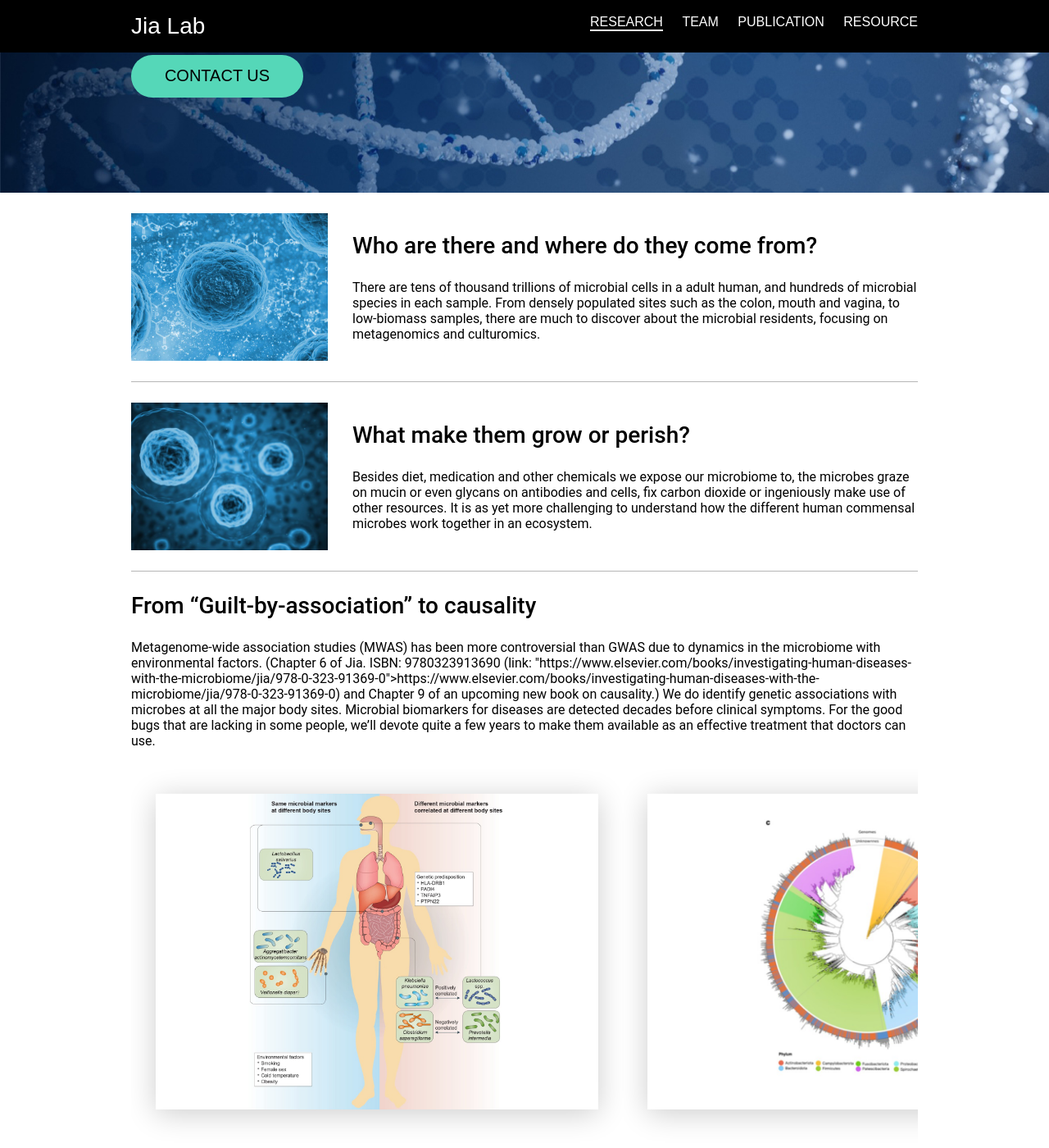
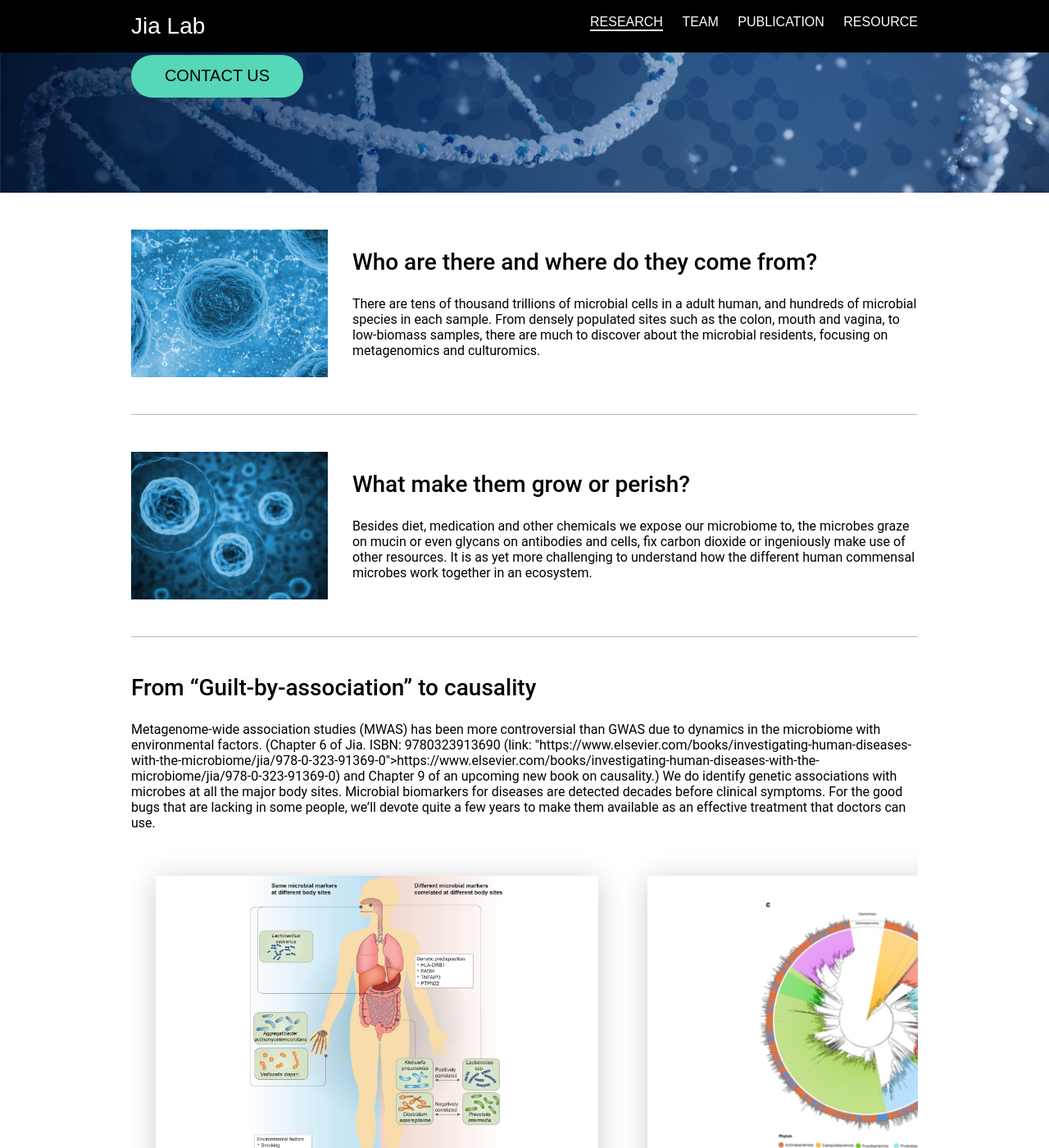
Before and after one commit to aghnu/JiaLab_website, a Jekyll site: the page built from index.html, in a window 1280 px wide and 1400 px high, scrolled down 365 px. Shown: the whole window at 82% size. Built offline with Jekyll 4.4.1, drawn with Linux system fonts in a browser that asks for light colours; some web fonts are replaced.

Commit message:
Adjust research page margin

```diff
--- a/_sass/_pages.scss
+++ b/_sass/_pages.scss
@@ -213,7 +213,7 @@ $publication-mobile-page-navigation-item-size:         20px;
 
 // research page intro
 .page-research-block-intro {
-    margin-top: $research-info-gap;
+    margin-top: calc(#{$research-info-gap} + 20px);
     margin-bottom: $research-info-gap;
     .section {
         display: flex;
@@ -241,8 +241,8 @@ $publication-mobile-page-navigation-item-size:         20px;
         object-fit: contain;
     }
     .separator {
-        margin-top: $research-info-gap;
-        margin-bottom: $research-info-gap;
+        margin-top: calc(#{$research-info-gap} + 20px);
+        margin-bottom: calc(#{$research-info-gap} + 20px);
         border-bottom: solid;
         border-width: $research-info-separator-width;
         border-color: $research-info-separator-color;
```
